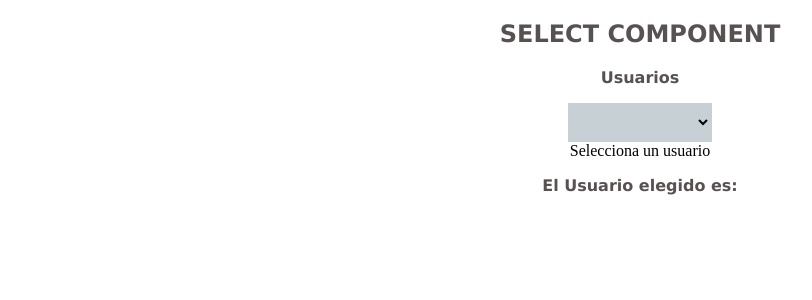
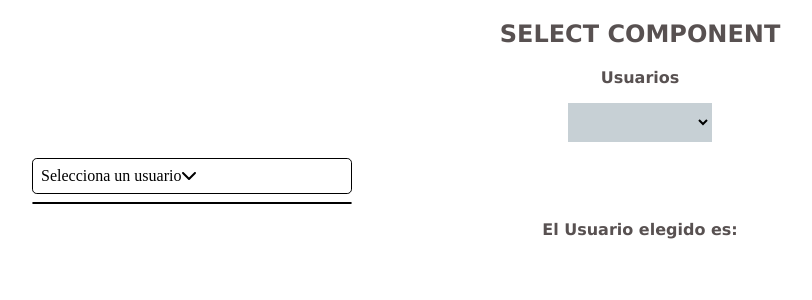
Before and after one commit to achulan/componente-prueba, an Angular app: page / in a window 1280 px wide. Shown: the top 300 px of the page, without its empty margins (0-812 px from the left). Built offline with nearby package versions, Linux system fonts and the light colour scheme.

Commit message:
casi finalizado

```diff
--- a/angular.json
+++ b/angular.json
@@ -25,9 +25,12 @@
               "src/assets"
             ],
             "styles": [
-              "src/styles.css"
+              "src/styles.css",
+              "node_modules/@fortawesome/fontawesome-free/css/all.min.css"
             ],
-            "scripts": []
+            "scripts": [
+              "node_modules/@fortawesome/fontawesome-free/js/all.min.js"
+            ]
           },
           "configurations": {
             "production": {
--- a/package.json
+++ b/package.json
@@ -18,6 +18,7 @@
     "@angular/platform-browser": "^15.2.0",
     "@angular/platform-browser-dynamic": "^15.2.0",
     "@angular/router": "^15.2.0",
+    "@fortawesome/fontawesome-free": "^6.4.2",
     "rxjs": "~7.8.0",
     "tslib": "^2.3.0",
     "zone.js": "~0.12.0"
--- a/src/app/dropdown/dropdown.component.css
+++ b/src/app/dropdown/dropdown.component.css
@@ -0,0 +1,26 @@
+li {
+    list-style: none;
+}
+
+.dropdown {
+    margin: 1rem;
+    width: 20rem;
+}
+
+.fa-solid {
+    padding-left: 1rem;
+}
+
+.selected-option {
+    display: flex;
+    padding: 0.5em;
+    border-block-color: black;
+    border: 1px solid;
+    border-radius: 0.3rem;
+}
+
+.options-list {
+    margin-top: 0.5rem;
+    border-radius: 0.3rem;
+    border: 1px solid black;
+}
--- a/src/app/dropdown/dropdown.component.html
+++ b/src/app/dropdown/dropdown.component.html
@@ -1,8 +1,11 @@
 <div class="dropdown">
   <div class="selected-option" (click)="toggleDropdown()">
     {{ selectedOption2 || 'Selecciona un usuario' }}
+    <i class="fa-solid fa-chevron-down"></i>
   </div>
-  <ul class="options-list" *ngIf="selectorOpen">
-    <li *ngFor="let option of options" (click)="onSelect(option)">{{ option }}</li>
-  </ul>
+  <div class="options-list">
+    <ul *ngIf="selectorOpen">
+      <li *ngFor="let option of options" (click)="onSelect(option)">{{ option }}</li>
+    </ul>
+  </div>
 </div>
```
Also changed, not shown: 1 other file (tests, documents, lock files or other folders).
